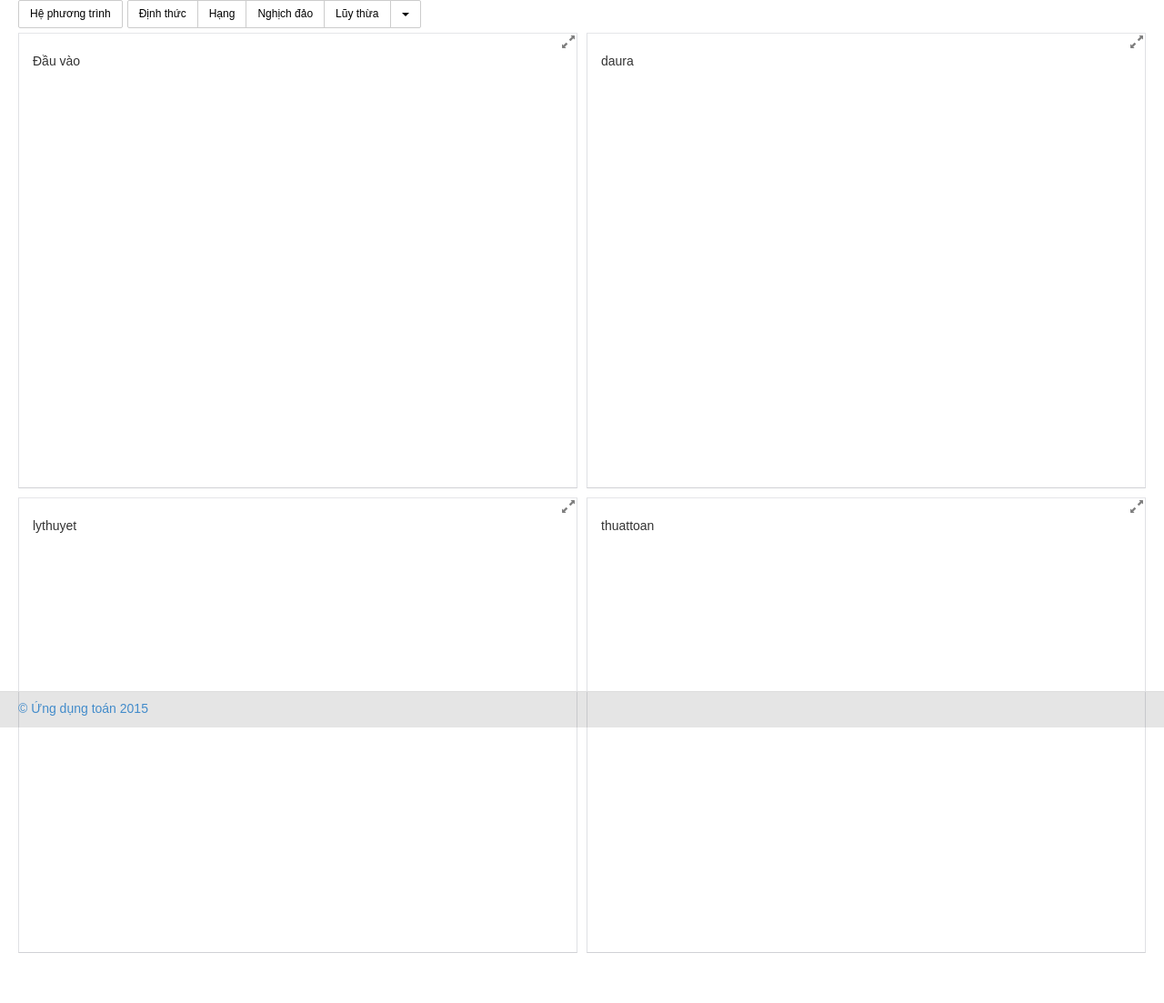
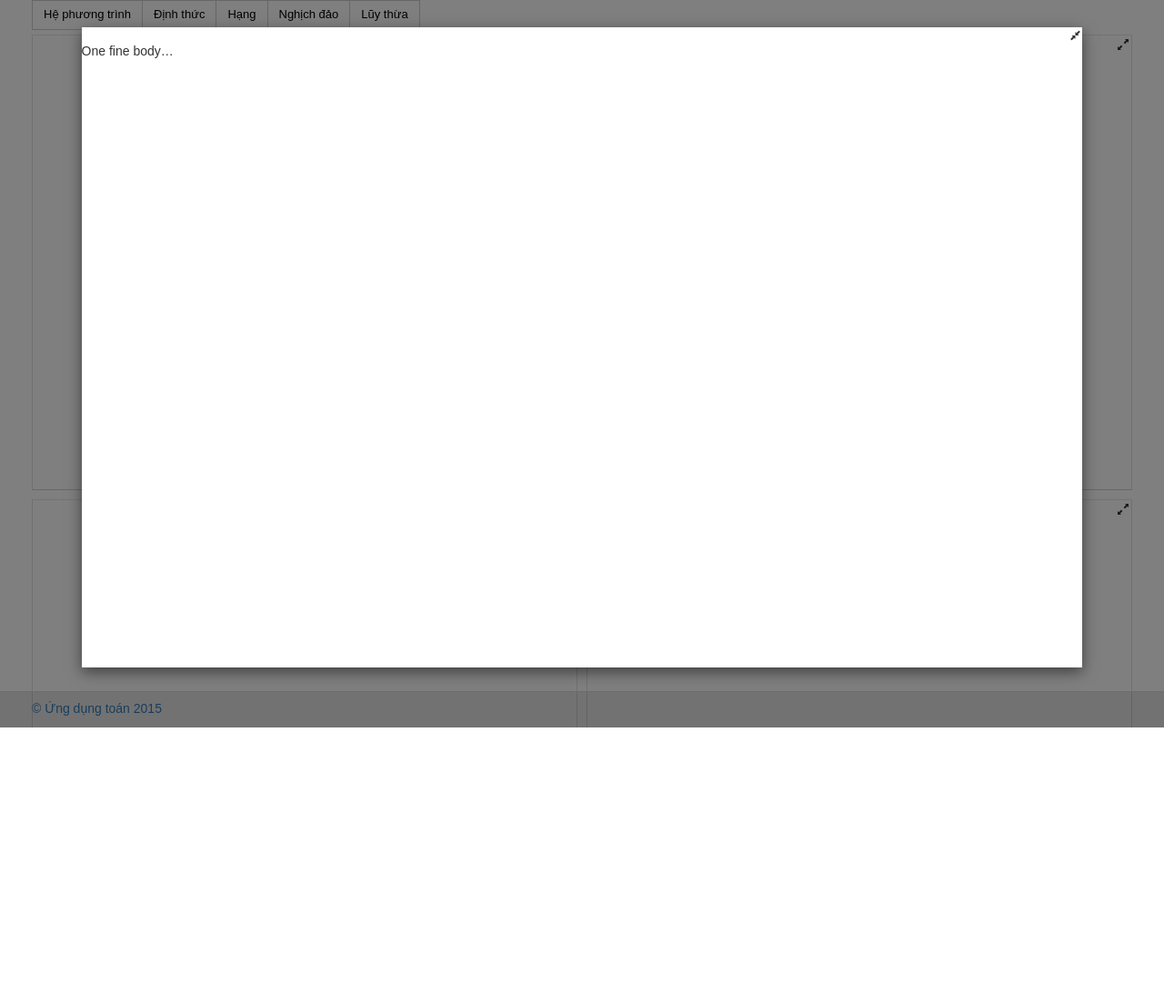
Before and after one commit to thuctoa/ungdungtoanqulity, a Yii app: template views/site/index.php in a window 1280 px wide, after a click on "Phóng to". Shown: the whole page at 91% size. After the commit the page ends 800 px from the top, so only its background shows below. Run offline with PHP 8.4 and a stand-in for Yii, Linux system fonts and the light colour scheme; the template is opened without the code that fills it, so the values that code supplies are empty; some libraries are stand-ins or nearby versions; some web fonts are replaced.

Commit message:
Thay đổi giao diện indẽ

```diff
--- a/assets/AppAsset.php
+++ b/assets/AppAsset.php
@@ -18,18 +18,12 @@
     public $basePath = '@webroot';
     public $baseUrl = '@web';
     public $css = [
-        'css/bootstrap.min.css',
-        'bootstrap-modal-carousel/dist/css/bootstrap-modal-carousel.min.css',
         'css/site.css',
         'css/languages.min.css',
         'css/dinhkhung.css',
-
     ];
     public $js = [
-        'js/bootstrap.min.js',
-        'bootstrap-modal-carousel/src/js/modal-local.js',
         'js/MathJax/MathJax.js?config=TeX-AMS-MML_HTMLorMML',
-        'js/jquery.min.js',
     ];
     public $depends = [
         'yii\web\YiiAsset',
--- a/views/dinhkhung/daura.php
+++ b/views/dinhkhung/daura.php
@@ -1,20 +1,17 @@
 <div class="fullscreen text-right">
-    <a  href="#" title="<?=Yii::t('app','Phóng to')?>">
-        <span class="glyphicon glyphicon-resize-full" data-toggle="modal" data-target="#fulldaura" data-local="#daura">
-        </span>
-    </a>
+    <span
+        title="<?=Yii::t('app','Phóng to')?>"
+        class="glyphicon glyphicon-resize-full phongto" data-toggle="modal" data-target="#fulldaura" data-local="#daura">
+    </span>
 </div>
 <div class="khung-daura">
     <div id="daura">
-        <p> daura</p>
     </div>
-
     <div class="modal fade" id="fulldaura" tabindex="-1" role="dialog" aria-labelledby="myModalLabel" aria-hidden="true">
       <div class="modal-dialog" >
         <div class="modal-content" >
           <div class="modal-header">
-            <button type="button" title="<?=Yii::t('app','Thu nhỏ')?>" class="close" data-dismiss="modal" aria-hidden="true">&times;</button>
-            <h4></h4>
+                <span title="<?=Yii::t('app','Thu nhỏ')?>" data-dismiss="modal" aria-hidden="true" class="glyphicon glyphicon-resize-small thunho"></span>
           </div>
           <div class="modal-body">
             <p>One fine body…</p>
--- a/views/dinhkhung/dauvao.php
+++ b/views/dinhkhung/dauvao.php
@@ -1,20 +1,17 @@
 <div class="fullscreen text-right">
-    <a  href="#" title="<?=Yii::t('app','Phóng to')?>">
-        <span class="glyphicon glyphicon-resize-full" data-toggle="modal" data-target="#fulldauvao" data-local="#dauvao">
-        </span>
-    </a>
+    <span
+        title="<?=Yii::t('app','Phóng to')?>"
+        class="glyphicon glyphicon-resize-full phongto" data-toggle="modal" data-target="#fulldauvao" data-local="#dauvao">
+    </span>
 </div>
 <div class="khung-dauvao">
     <div id="dauvao" >
-        <p>Đầu vào</p>
     </div>
-
     <div class="modal fade" id="fulldauvao" tabindex="-1" role="dialog" aria-labelledby="myModalLabel" aria-hidden="true">
       <div class="modal-dialog" >
         <div class="modal-content" >
           <div class="modal-header">
-              <button type="button" title="<?=Yii::t('app','Thu nhỏ')?>" class="close" data-dismiss="modal" aria-hidden="true">&times;</button>
-            <h4></h4>
+                <span title="<?=Yii::t('app','Thu nhỏ')?>" data-dismiss="modal" aria-hidden="true" class="glyphicon glyphicon-resize-small thunho"></span>
           </div>
           <div class="modal-body">
             <p>One fine body…</p>
--- a/views/dinhkhung/lythuyet.php
+++ b/views/dinhkhung/lythuyet.php
@@ -1,21 +1,17 @@
 <div class="fullscreen text-right">
-    <a  href="#" title="<?=Yii::t('app','Phóng to')?>" >
-        <span class="glyphicon glyphicon-resize-full" data-toggle="modal" data-target="#fulllythuyet" data-local="#lythuyet">
-        </span>
-    </a>
+    <span
+        title="<?=Yii::t('app','Phóng to')?>"
+        class="glyphicon glyphicon-resize-full phongto" data-toggle="modal" data-target="#fulllythuyet" data-local="#lythuyet">
+    </span>
 </div>
 <div class="khung-lythuyet">
     <div id="lythuyet">
-        <p> lythuyet</p>
-
     </div>
-
     <div class="modal fade" id="fulllythuyet" tabindex="-1" role="dialog" aria-labelledby="myModalLabel" aria-hidden="true">
       <div class="modal-dialog" >
         <div class="modal-content" >
           <div class="modal-header">
-            <button type="button" title="<?=Yii::t('app','Thu nhỏ')?>" class="close" data-dismiss="modal" aria-hidden="true">&times;</button>
-            <h4></h4>
+                <span title="<?=Yii::t('app','Thu nhỏ')?>" data-dismiss="modal" aria-hidden="true" class="glyphicon glyphicon-resize-small thunho"></span>
           </div>
           <div class="modal-body">
             <p>One fine body…</p>
--- a/views/dinhkhung/thuattoan.php
+++ b/views/dinhkhung/thuattoan.php
@@ -1,21 +1,18 @@
 <div class="fullscreen text-right">
-    <a  href="#" title="<?=Yii::t('app','Phóng to')?>" >
-        <span class="glyphicon glyphicon-resize-full" data-toggle="modal" data-target="#fullthuattoan" data-local="#thuattoan">
-        </span>
-    </a>
+    <span
+        title="<?=Yii::t('app','Phóng to')?>"
+        class="glyphicon glyphicon-resize-full phongto" data-toggle="modal" data-target="#fullthuattoan" data-local="#thuattoan">
+    </span>
 </div>
 <div class="khung-thuattoan">
     <div id="thuattoan">
-        <p> thuattoan</p>
-
     </div>
 
     <div class="modal fade" id="fullthuattoan" tabindex="-1" role="dialog" aria-labelledby="myModalLabel" aria-hidden="true">
       <div class="modal-dialog" >
         <div class="modal-content" >
           <div class="modal-header">
-            <button type="button" title="<?=Yii::t('app','Thu nhỏ')?>" class="close" data-dismiss="modal" aria-hidden="true">&times;</button>
-            <h4></h4>
+            <span title="<?=Yii::t('app','Thu nhỏ')?>" data-dismiss="modal" aria-hidden="true" class="glyphicon glyphicon-resize-small thunho"></span>
           </div>
           <div class="modal-body">
             <p>One fine body…</p>
--- a/views/layouts/main.php
+++ b/views/layouts/main.php
@@ -55,9 +55,6 @@
         ?>
 
         <div class="content">
-            <?= Breadcrumbs::widget([
-                'links' => isset($this->params['breadcrumbs']) ? $this->params['breadcrumbs'] : [],
-            ]) ?>
             <?= $content ?>
         </div>
 
--- a/views/site/index.php
+++ b/views/site/index.php
@@ -1,8 +1,6 @@
 <?php
-use yii\helpers\Url;
-/* @var $this yii\web\View */
-$this->title = Yii::t('app','Giải toán trực tuyến');
-$this->params['breadcrumbs'][] = $this->title;
+$this->title = Yii::t('app','Ứng dụng toán');
+//$this->params['breadcrumbs'][] = $this->title;
 ?>
 <div class="site-index">
     <div class="body-header">
@@ -12,8 +10,6 @@
                     <button type="button" class="btn btn-default">
                         <?= Yii::t('app', 'Hệ phương trình')?>
                     </button>
-                </div>
-                <div class="btn-group" role="group" aria-label="...">
                     <button type="button" class="btn btn-default">
                         <?= Yii::t('app', 'Định thức')?>
                     </button>
@@ -26,15 +22,6 @@
                     <button type="button" class="btn btn-default">
                         <?= Yii::t('app', 'Lũy thừa')?>
                     </button>
-                    <div class="btn-group" role="group">
-                        <button type="button" class="btn btn-default dropdown-toggle" data-toggle="dropdown" aria-haspopup="true" aria-expanded="false">
-                            <span class="caret"></span>
-                        </button>
-                        <ul class="dropdown-menu">
-                            <li><a href="#">Dropdown link</a></li>
-                            <li><a href="#">Dropdown link</a></li>
-                        </ul>
-                    </div>
                 </div>
             </div>
         </div>
@@ -59,5 +46,7 @@
 
     </div>
 </div>
-<script src="//ajax.googleapis.com/ajax/libs/jquery/1.11.0/jquery.min.js"></script>
-<script src="//netdna.bootstrapcdn.com/bootstrap/3.1.1/js/bootstrap.min.js"></script>
+<script src="js/jquery.min.js"></script>
+<script src="js/bootstrap.min.js"></script>
+<script src="bootstrap-modal-carousel/dist/js/bootstrap-modal-carousel.min.js"></script>
+<script src="bootstrap-modal-carousel/dist/js/demo.min.js"></script>
--- a/web/css/dinhkhung.css
+++ b/web/css/dinhkhung.css
@@ -10,17 +10,16 @@
 .navbar-default{
     border-radius: 0px;
 }
-.site-index{
-    padding: 0 15px ;
+.content{
+    padding: 0 30px ;
 }
 .menu{
     background: rgba(0,0,0,0.03);
     border: none;
-    padding: 15px 0;
 }
 .navbar-default .navbar-nav>li>a {
     color: #000;
-    font-size: 12px;
+    font-size: 13px;
 }
 .navbar-default .navbar-nav>.active>a{
     color: black;
@@ -33,26 +32,15 @@
 }
 .navbar-brand{
     padding: 0px;
-    padding-left: 30px;
-    padding-top: 5px;
+    padding-left: 35px;
+    padding-top: 15px;
 }
-.breadcrumb{
-    background-color: transparent;
-    margin-left: 15px;
-}
-.breadcrumb>.active{
-
-    font-weight: bold;
-    margin-left: 5px;
-}
-.breadcrumb>li>a{
-
-    color: #dd4b39;
-    font-weight: bold;
+.navbar-default .navbar-nav>li>a {
+    padding: 24px;
 }
 .footer{
     position: fixed;
-    padding: 0 20px;
+    padding: 0 35px;
     background-color: rgba(0,0,0,0.1);
     bottom: 0px;
     left: 0px;
@@ -98,13 +86,9 @@
     padding: 0;
 }
 .modal-header{
-    padding: 5px;
+    padding: 0px;
 }
-.modal-header .close{
-    color: black;
-    margin-top: -6px;
-    margin-right: -0px;
-}
+
 .khung-dauvao,.khung-daura,.khung-lythuyet,.khung-thuattoan{
     border: 1px solid;
     border-color: #e5e6e9 #dfe0e4 #d0d1d5;
@@ -118,27 +102,33 @@
 #dauvao,#daura,#lythuyet,#thuattoan{
     padding: 0 15px;
 }
-
+.thunho{
+    float: right;
+    padding: 2px;
+    font-size: 12px;
+}
+.phongto{
+    font-size: 12px;
+    padding-right: 3px;
+}
+.phongto:hover,.thunho:hover{
+    color: #ddd;
+}
 .fullscreen{
     border: 1px solid;
     border-color: #e5e6e9 #dfe0e4 #d0d1d5;
     border-bottom: none;
     border-top-right-radius:0px;
     border-top-left-radius:0px;
-}
-.fullscreen>a{
-    padding: 2px;
-    color: rgba(0,0,0,0.5);
+
 }
 .khung{
     padding: 5px;
 }
-.modal-header{
-}
 .btn-group>.btn {
-    border-radius: 2px;
-    font-size: 12px;
-   //font-weight: bold;
+    border-radius: 0px;
+    font-size: 13px;
+    //font-weight: bold;
    // background-color: #f5f5f5;
     cursor: default;
     outline: 0px;
```
